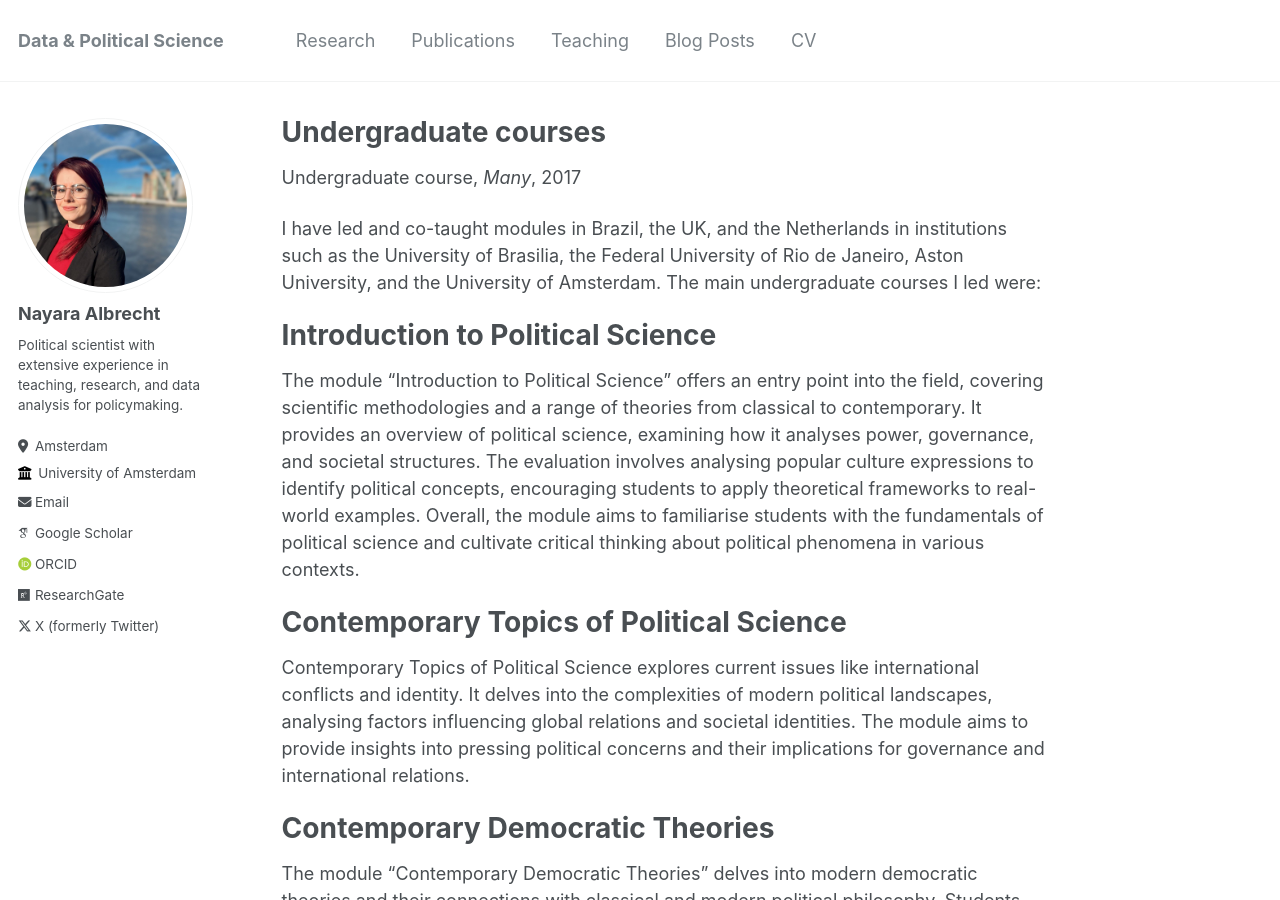
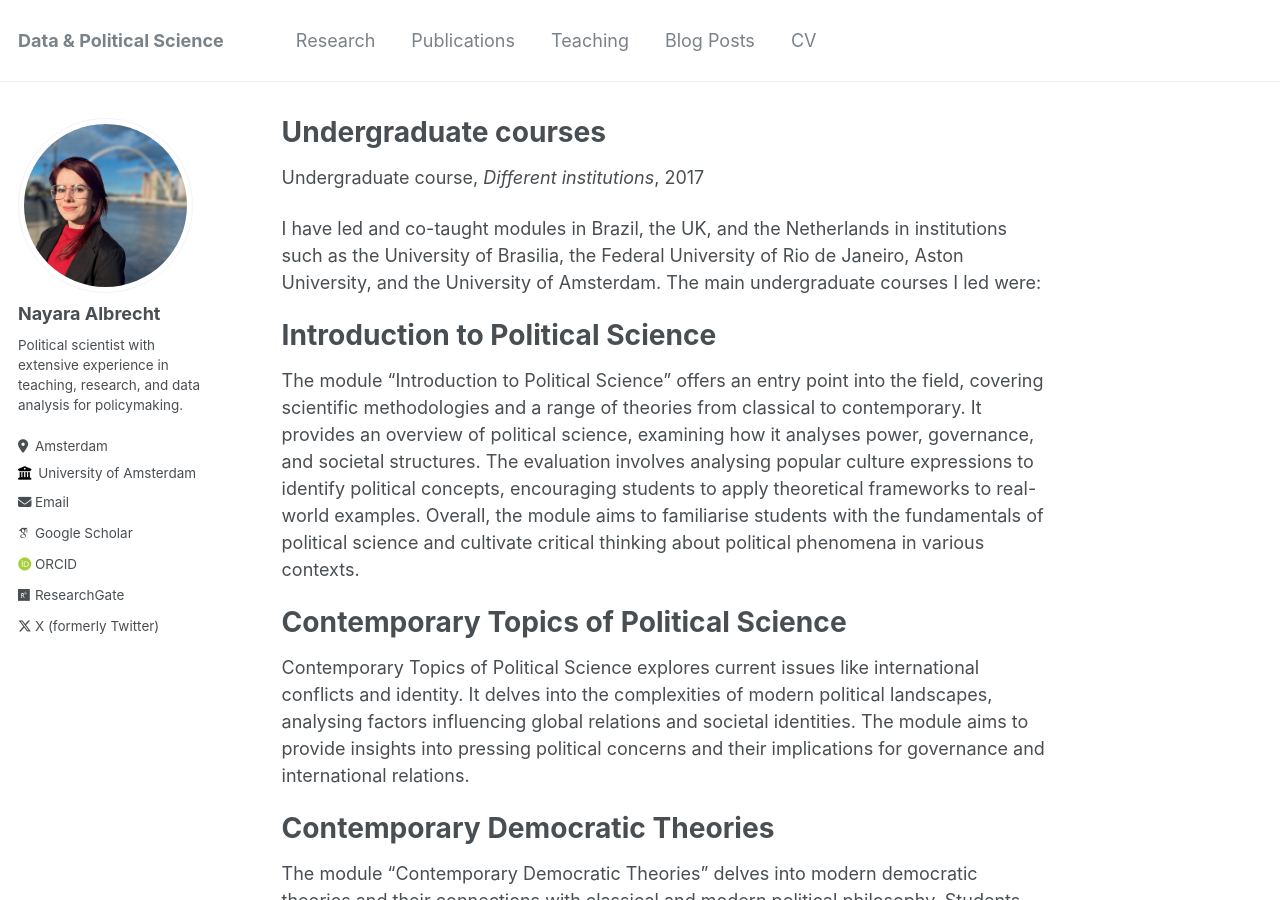
Before and after one commit to nayalbrecht/nayalbrecht.github.io, a Jekyll site: the page built from _teaching/2017-spring-teaching-1.md, in a window 1280 px wide and 900 px high. Built offline with Jekyll 4.4.1, drawn with Linux system fonts in a browser that asks for light colours; some web fonts are replaced.

Commit message:
Update 2017-spring-teaching-1.md

```diff
--- a/_teaching/2017-spring-teaching-1.md
+++ b/_teaching/2017-spring-teaching-1.md
@@ -3,9 +3,9 @@ title: "Undergraduate courses"
 collection: teaching
 type: "Undergraduate course"
 permalink: /teaching/2017-spring-teaching-1
-venue: "Many"
+venue: "Different institutions"
 date: 2017-01-01
-location: "several"
+location: "Brasilia, Rio de Janeiro, and Amsterdam"
 ---
 
 I have led and co-taught modules in Brazil, the UK, and the Netherlands in institutions such as the University of Brasilia, the Federal University of Rio de Janeiro, Aston University, and the University of Amsterdam. The main undergraduate courses I led were:
```
